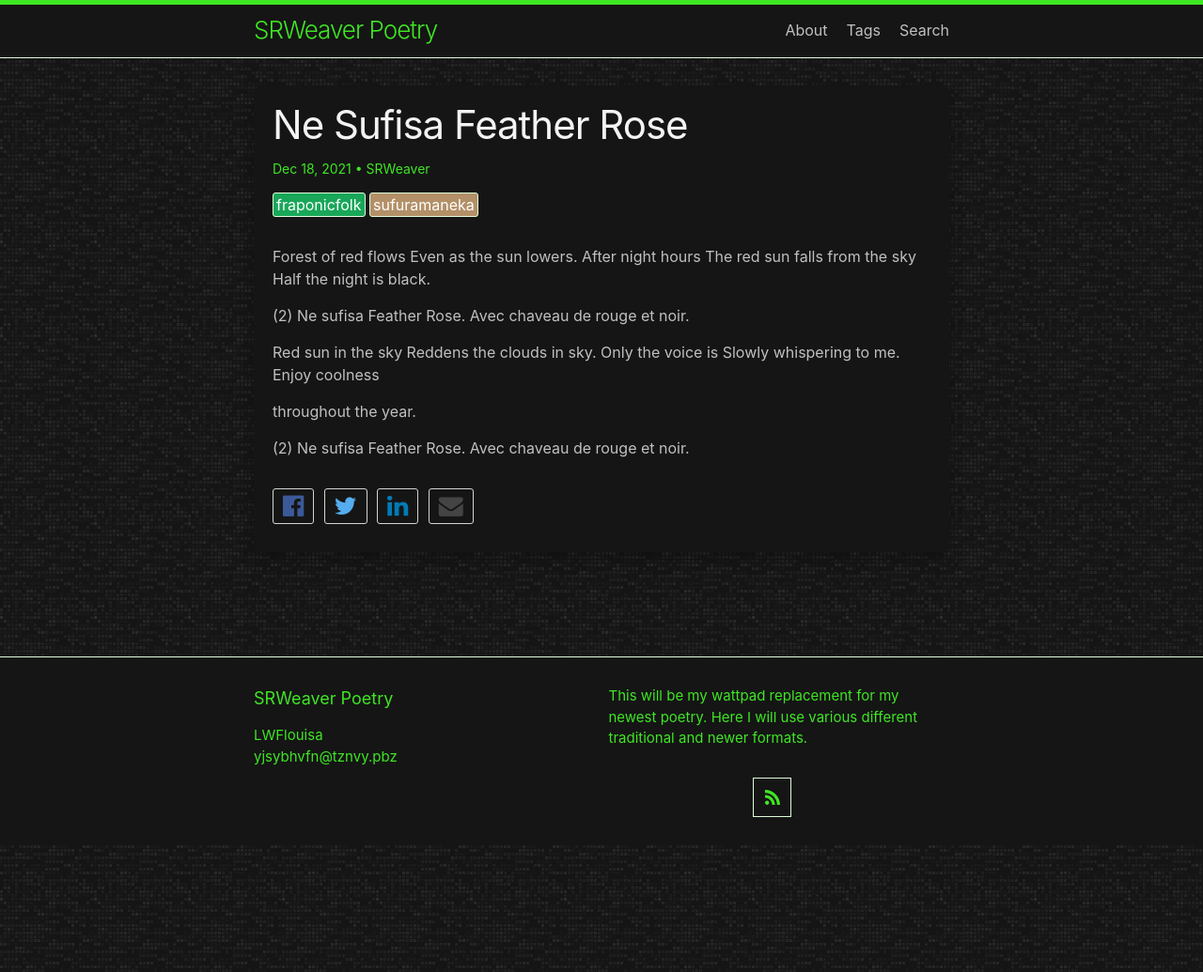
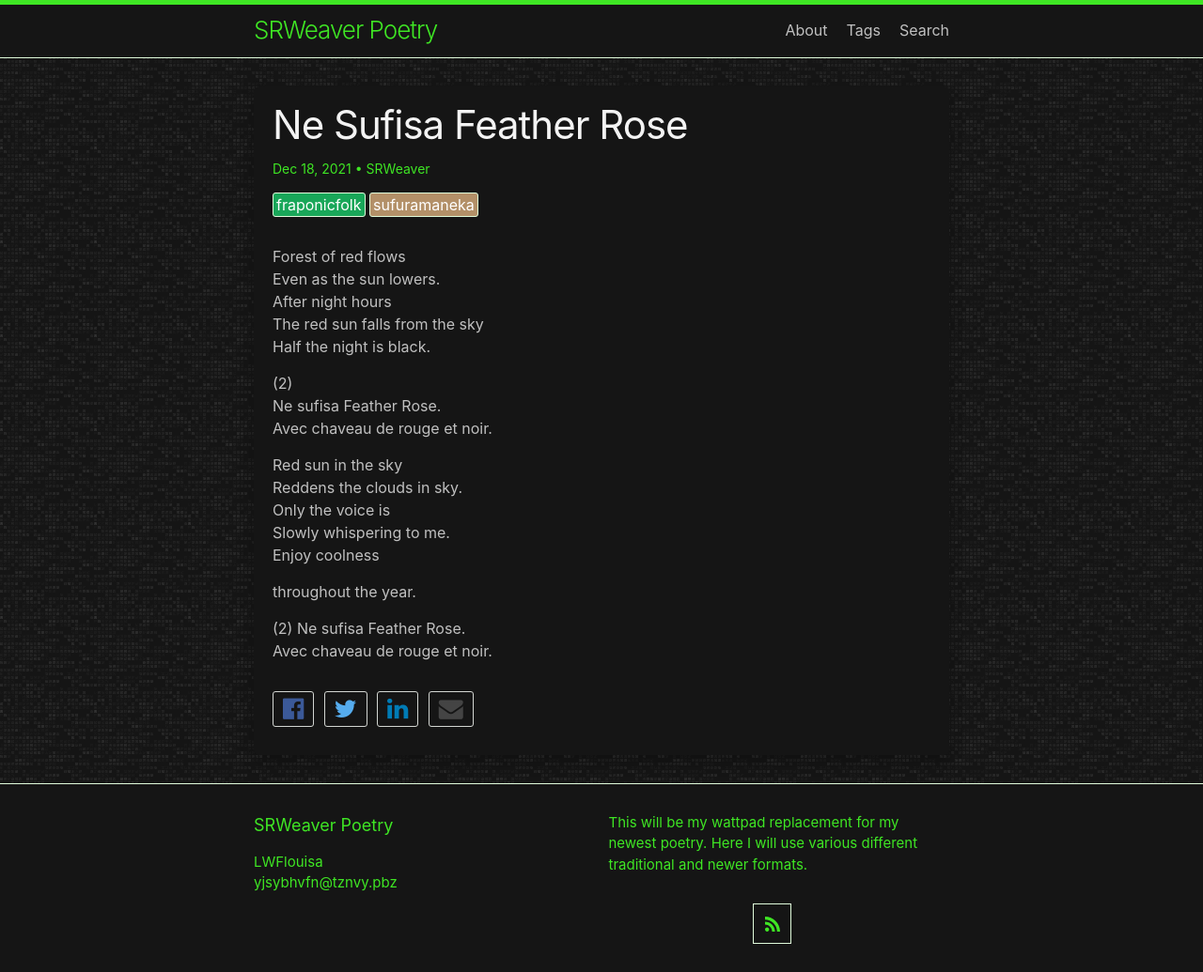
Before and after one commit to LWFlouisa/SRWeaverPoetry, a Jekyll site: the page built from _posts/2021-12-18-nesufisafeatherrose.md, in a window 1280 px wide. Shown: the whole page at 94% size. Built offline with Jekyll 4.4.1, drawn with Linux system fonts in a browser that asks for light colours.

```diff
--- a/_posts/2021-12-18-nesufisafeatherrose.md
+++ b/_posts/2021-12-18-nesufisafeatherrose.md
@@ -4,24 +4,24 @@ author: SRWeaver
 tags: sufuramaneka fraponicfolk
 layout: post
 ---
-Forest of red flows
-Even as the sun lowers.
-After night hours
-The red sun falls from the sky
-Half the night is black.
+Forest of red flows<br />
+Even as the sun lowers.<br />
+After night hours<br />
+The red sun falls from the sky<br />
+Half the night is black.<br />
+
+(2)<br />
+Ne sufisa Feather Rose.<br />
+Avec chaveau de rouge et noir.
+
+Red sun in the sky<br />
+Reddens the clouds in sky.<br />
+Only the voice is<br />
+Slowly whispering to me.<br />
+Enjoy coolness<br />
+
+throughout the year.<br />
 
 (2)
-Ne sufisa Feather Rose.
+Ne sufisa Feather Rose.<br />
 Avec chaveau de rouge et noir.
-
-Red sun in the sky
-Reddens the clouds in sky.
-Only the voice is
-Slowly whispering to me.
-Enjoy coolness
-
-throughout the year.
-
-(2)
-Ne sufisa Feather Rose.
-Avec chaveau de rouge et noir.
```
